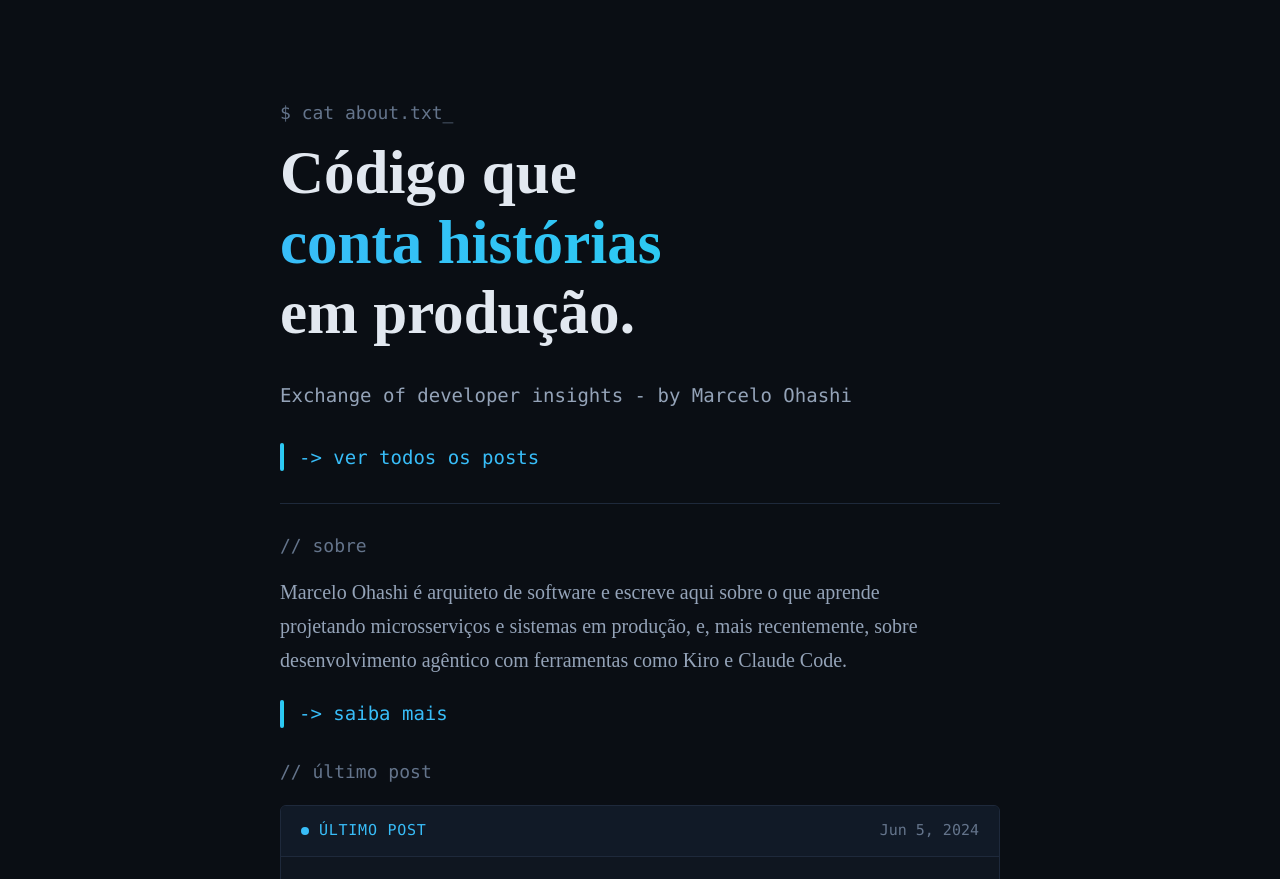
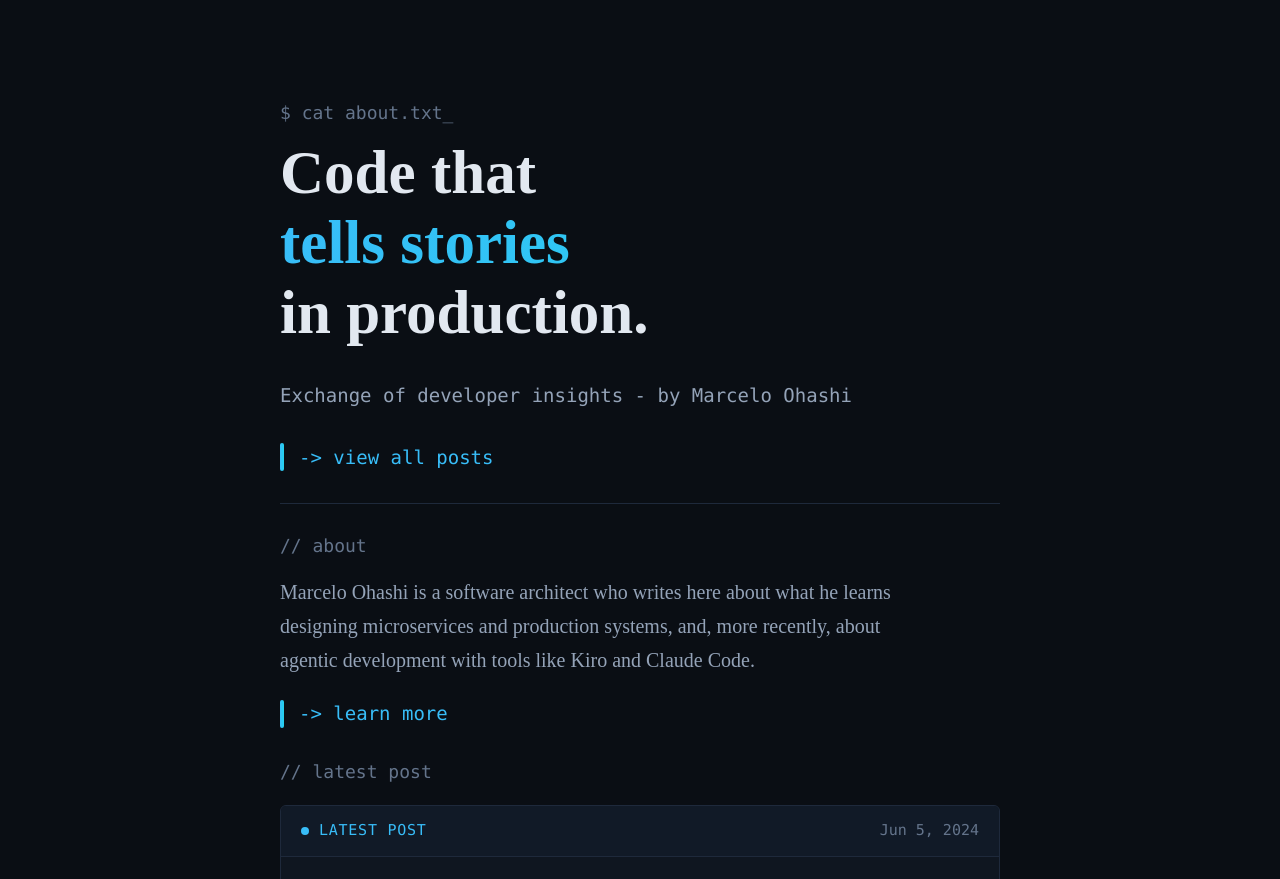
Before and after one commit to mgohashi/mgohashi.github.io, an Astro site: page / in a window 1280 px wide. Shown: the part 73-952 px from the top of the page. Built offline with nearby package versions, Linux system fonts and the light colour scheme; Astro itself is replaced by a stand-in of ours.

Commit message:
fix(i18n): Translate home page and footer to English
Complete the 'keep the whole blog in English' decision for the
landing page's hero headline, about-teaser paragraph and CTA, and
featured/more-posts labels, plus the footer's technical signature
line.

Verified: npm run build succeeds, 7 pages built, 0 errors.

```diff
--- a/src/components/Footer.astro
+++ b/src/components/Footer.astro
@@ -8,7 +8,7 @@ const today = new Date();
 	<div class="footer-row">
 		<div class="footer-text">
 			<p class="copyright">&copy; {today.getFullYear()} {SITE_AUTHOR}. All rights reserved.</p>
-			<p class="meta">built with Astro &middot; sem JS no cliente &middot; feed RSS disponível</p>
+			<p class="meta">built with Astro &middot; no client-side JS &middot; RSS feed available</p>
 			<div class="social-links">
 				<a href={`https://twitter.com/${SOCIAL.twitter}`}>
 					<span class="sr-only">Follow on Twitter</span>
--- a/src/pages/index.astro
+++ b/src/pages/index.astro
@@ -24,38 +24,38 @@ const [featured, ...rest] = posts;
 			<section class="hero">
 				<p class="prompt cursor">$ cat about.txt</p>
 				<h1 class="headline">
-					<span>Código que</span>
-					<span class="gradient">conta histórias</span>
-					<span>em produção.</span>
+					<span>Code that</span>
+					<span class="gradient">tells stories</span>
+					<span>in production.</span>
 				</h1>
 				<p class="subtitle">{SITE_DESCRIPTION}</p>
 				<p class="cta">
 					<span class="bar" aria-hidden="true"></span>
-					<a href="/posts">-&gt; ver todos os posts</a>
+					<a href="/posts">-&gt; view all posts</a>
 				</p>
 			</section>
 			<hr />
 			<section class="about-teaser">
-				<p class="label">// sobre</p>
+				<p class="label">// about</p>
 				<p class="about-text">
-					{SITE_AUTHOR} é arquiteto de software e escreve aqui sobre o que
-					aprende projetando microsserviços e sistemas em produção, e, mais
-					recentemente, sobre desenvolvimento agêntico com ferramentas como
-					Kiro e Claude Code.
+					{SITE_AUTHOR} is a software architect who writes here about what he
+					learns designing microservices and production systems, and, more
+					recently, about agentic development with tools like Kiro and Claude
+					Code.
 				</p>
 				<p class="about-cta">
 					<span class="bar" aria-hidden="true"></span>
-					<a href="/about">-&gt; saiba mais</a>
+					<a href="/about">-&gt; learn more</a>
 				</p>
 			</section>
 			{featured && (
 				<section class="featured">
-					<p class="label">// último post</p>
+					<p class="label">// latest post</p>
 					<article class="card card-featured">
 						<a href={`/posts/${featured.id}/`} class="card-link">
 							<div class="card-top">
 								<span class="dot dot-blue" aria-hidden="true"></span>
-								<span class="card-tab">último post</span>
+								<span class="card-tab">latest post</span>
 								<span class="card-date">
 									<FormattedDate date={featured.data.pubDate} />
 								</span>
@@ -77,7 +77,7 @@ const [featured, ...rest] = posts;
 			)}
 			{rest.length > 0 && (
 				<>
-					<p class="label">// mais posts</p>
+					<p class="label">// more posts</p>
 					<div class="grid">
 						{rest.map((post, index) => (
 							<article class="card">
```
